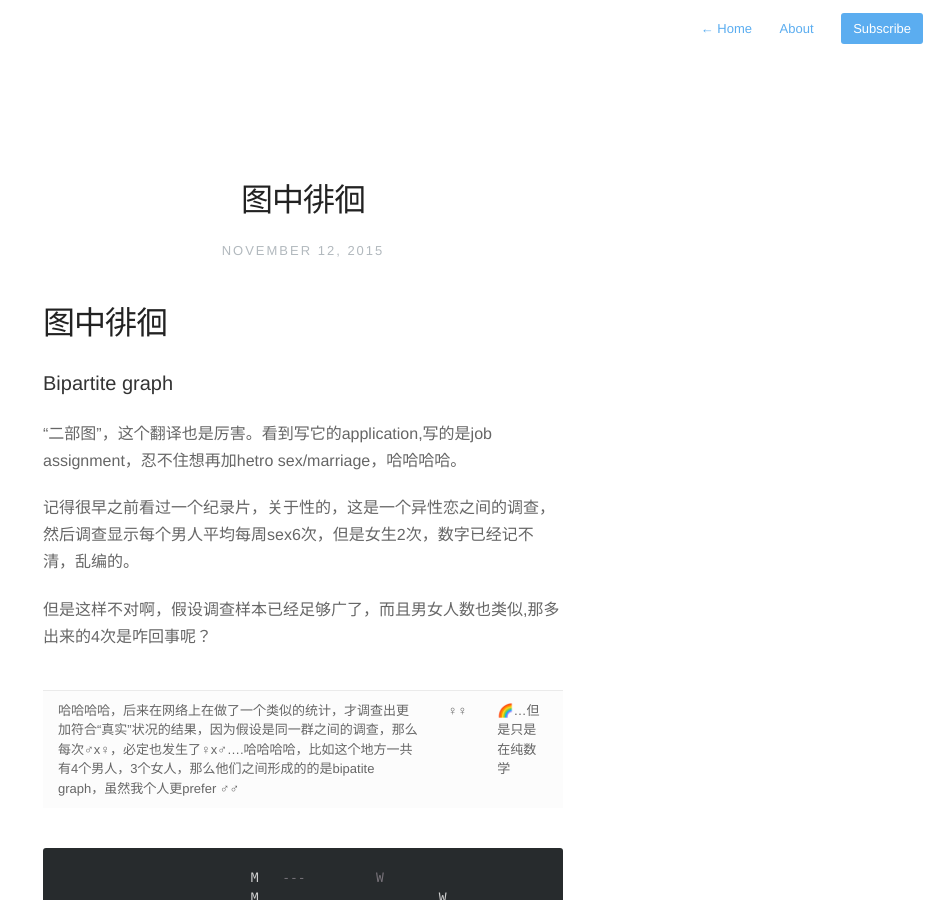
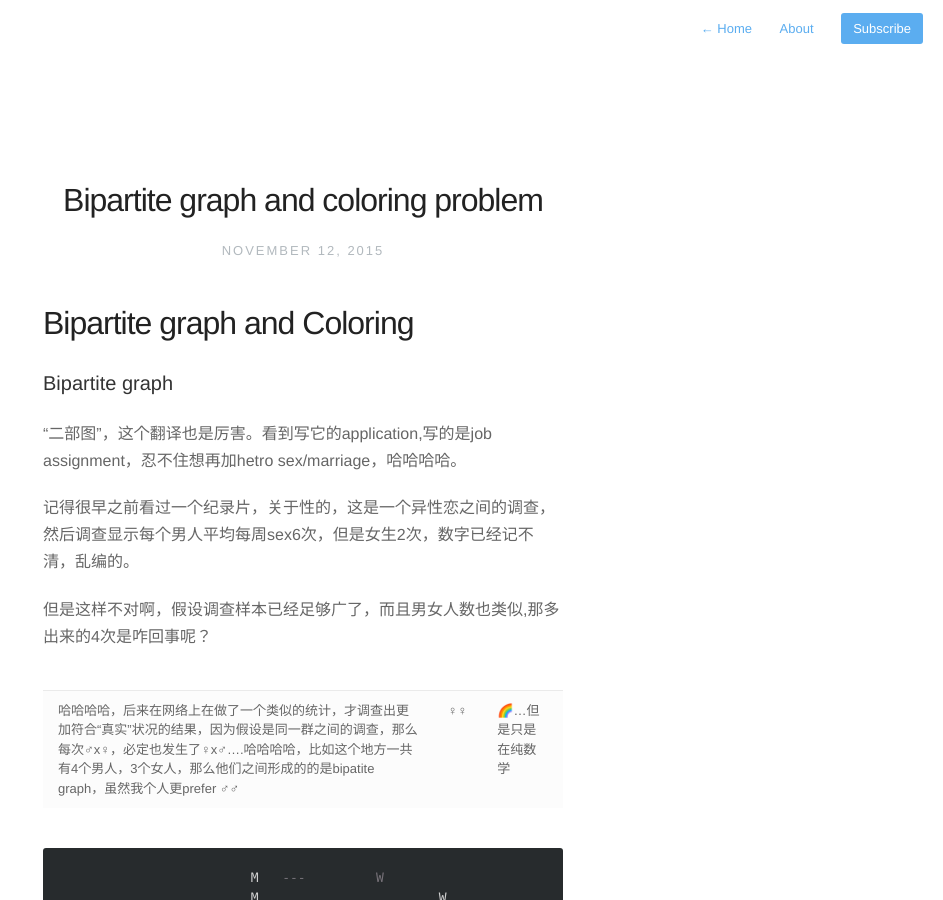
Before and after one commit to walterwang/krisyu.github.io, a Jekyll site: the page built from _posts/2015-11-12-Bipartite graph and coloring problem.md, in a window 1280 px wide and 900 px high. Shown: the whole window, without its empty margins (337-1280 px from the left). Built offline with Jekyll 4.4.1, drawn with Linux system fonts in a browser that asks for light colours; nearby versions of some CDN libraries; Markdown is read by kramdown in place of the engine named in the settings.

Commit message:
changed some titles of article

```diff
--- a/_posts/2015-11-12-图中徘徊.md
+++ b/_posts/2015-11-12-Bipartite graph and coloring problem.md
@@ -1,4 +1,4 @@
-#图中徘徊
+#Bipartite graph and Coloring
 
 ###Bipartite graph
 
```
Also changed, not shown: _posts/2015-11-08-一次失败的Java改C++尝试.md (renamed from _posts/2015-11-08-一次失败的尝试.md, +1 -1 lines), _posts/2015-11-11-relation.md (renamed from _posts/2015-11-11-relation，啥？relation.md).
